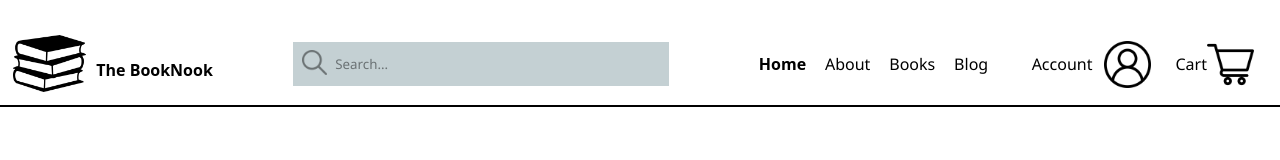
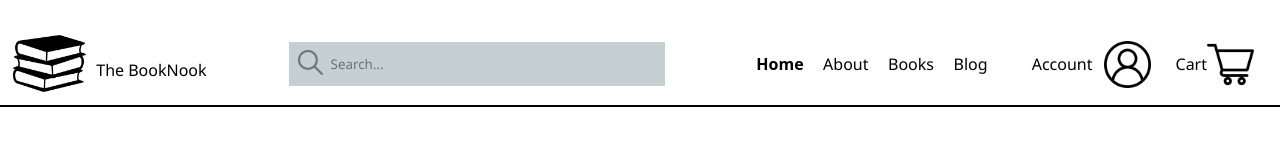
Before and after one commit to zapsters/homeworkFive, a website with bundled scripts: page index.html in a window 1280 px wide. Shown: the top 160 px of the page. Built offline with nearby package versions, Linux system fonts and the light colour scheme; a web font is replaced by a local one.

Commit message:
Fixed logo getting active style

```diff
--- a/scss/nav.scss
+++ b/scss/nav.scss
@@ -26,6 +26,7 @@ nav {
       width: 73px;
     }
     p {
+      font-weight: 400 !important;
       transform: translateY(14px);
       font-size: 16px;
     }
```
Also changed, not shown: css/styles.css.
